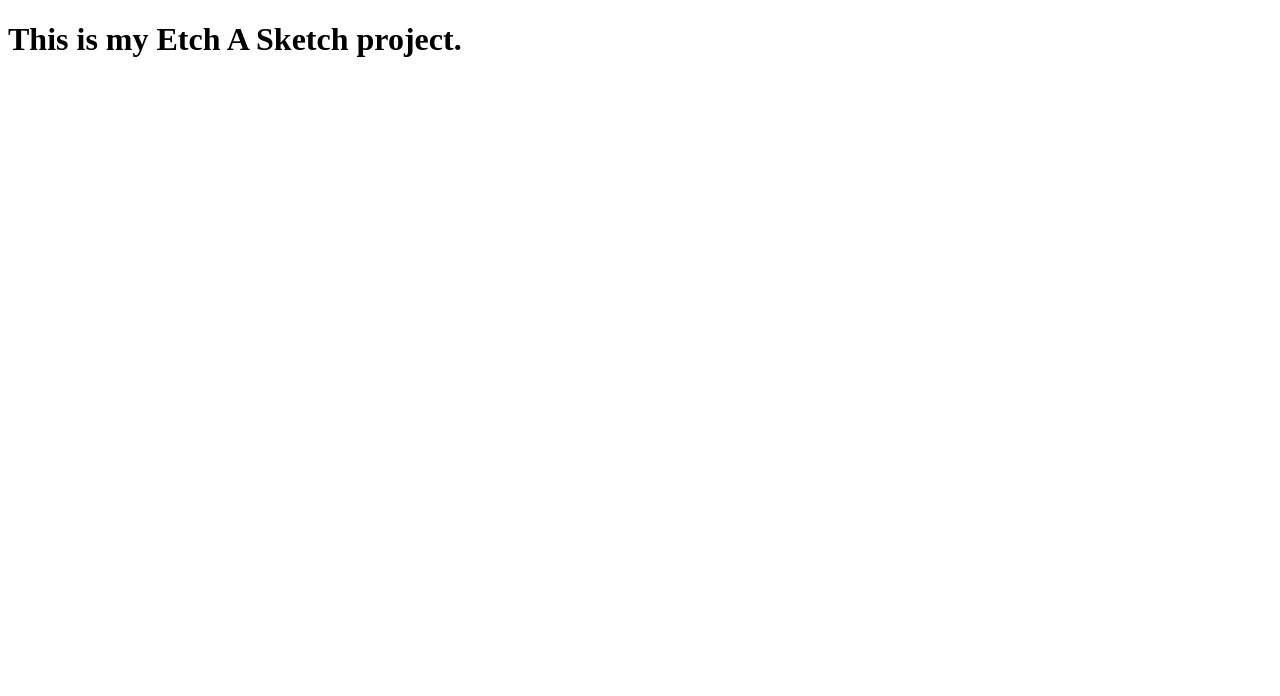
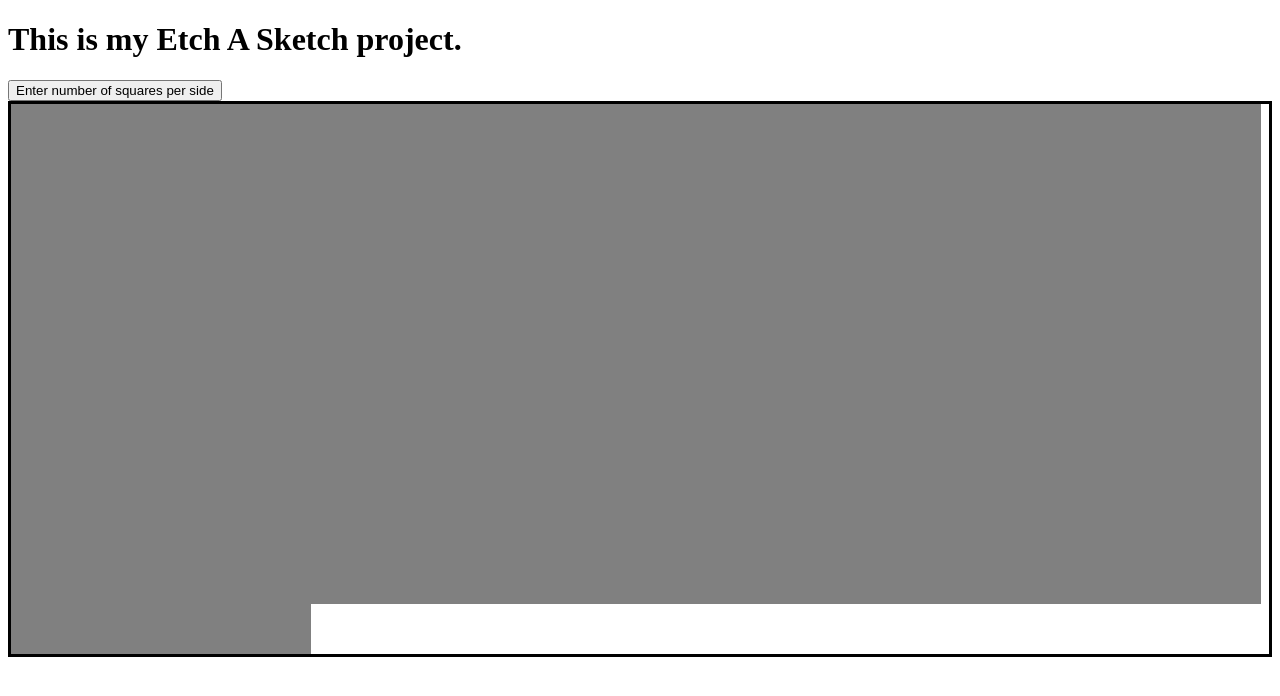
Before and after one commit to cazzza/etch-a-sketch, a plain HTML site: page index.html in a window 1280 px wide. Drawn offline with Linux system fonts and the light colour scheme.

Commit message:
Beginwork on TOP EAS project. Squares change on page load but not after redrewing

```diff
--- a/index.html
+++ b/index.html
@@ -8,7 +8,12 @@
 
 </head>
 <body>
+
 <h1>This is my Etch A Sketch project.</h1>
+<button class="input-squares">Enter number of squares per side</button>
+<div id="container"></div>
+
+
 
 <script src="script.js"></script>
 </body>
--- a/script.js
+++ b/script.js
@@ -0,0 +1,30 @@
+function createSquares (number = 16) {
+    for (let i = 0; i < (number * number); i++) {
+        let content = document.createElement("div");
+        const contentContainer = document.querySelector("#container");
+        content.classList.add("square");
+        contentContainer.appendChild(content);
+    };
+};
+
+window.onload = createSquares();
+
+
+
+const button = document.querySelector(".input-squares");
+button.addEventListener("click", () => {
+    number = prompt("how many squares?");
+    squares.forEach((square) => {
+        square.remove();
+    });
+    createSquares(number);
+});
+
+const squares = document.querySelectorAll(".square");
+
+
+squares.forEach((square) => {
+    square.addEventListener("mouseover", function (e) {
+        e.target.style.background = "red";
+    });
+});
--- a/style.css
+++ b/style.css
@@ -0,0 +1,11 @@
+#container {
+    display: flex;
+    flex-wrap: wrap;
+    border: 3px solid black;
+  }
+
+.square {
+    width: 50px;
+    height: 50px;
+    background-color: grey;
+}
```
